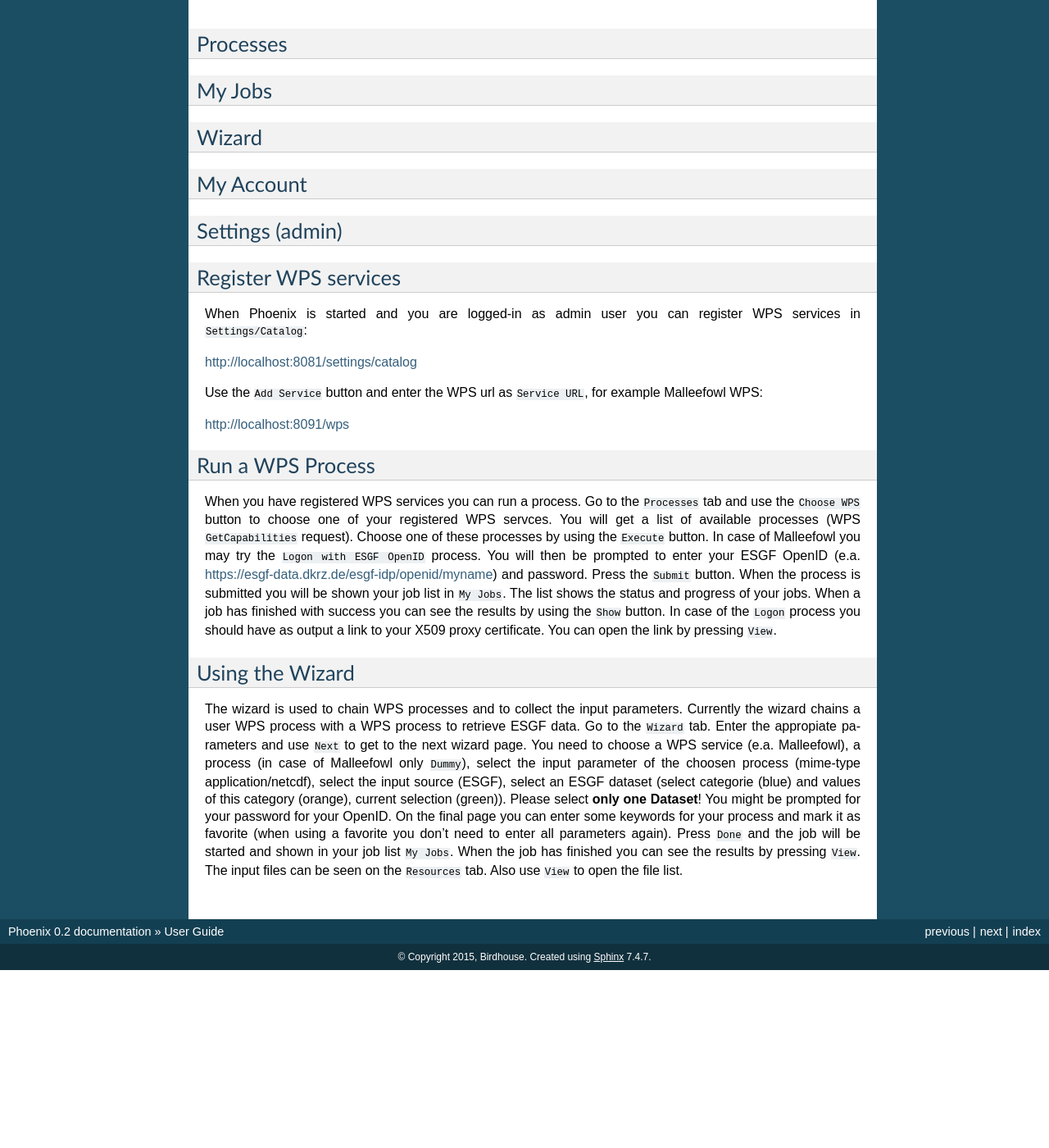
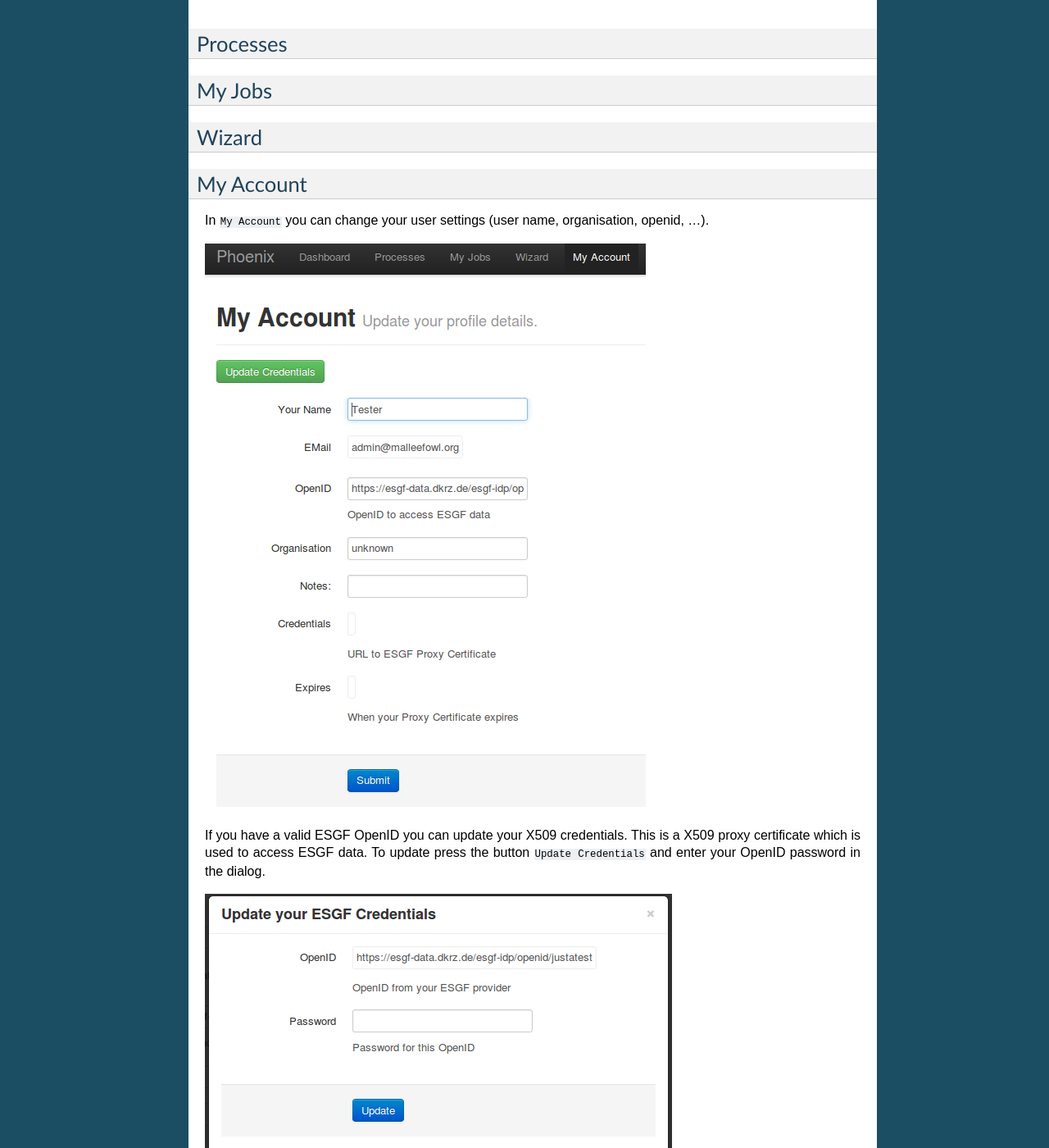
Before and after one commit to bird-house/pyramid-phoenix, a Sphinx documentation site: the page built from docs/source/user_guide.rst, in a window 1280 px wide and 1400 px high, scrolled down 1135 px. Shown: the whole window at 82% size. Built offline with Sphinx 7.4.7, drawn with Linux system fonts in a browser that asks for light colours; before the commit the page ends 2318 px from its top, so only the background shows below that.

Commit message:
update user guide myaccount, update_creds

```diff
--- a/docs/source/user_guide.rst
+++ b/docs/source/user_guide.rst
@@ -37,6 +37,14 @@
 
 My Account
 ----------
+
+In ``My Account`` you can change your user settings (user name, organisation, openid, ...).
+
+.. image:: _images/myaccount.png
+
+If you have a valid ESGF OpenID you can update your X509 credentials. This is a X509 proxy certificate which is used to access ESGF data. To update press the button ``Update Credentials`` and enter your OpenID password in the dialog.
+
+.. image:: _images/update_creds.png
 
 Settings (admin)
 ----------------
```
Also changed, not shown: docs/source/_images/myaccount.png (added), docs/source/_images/update_creds.png (added).
